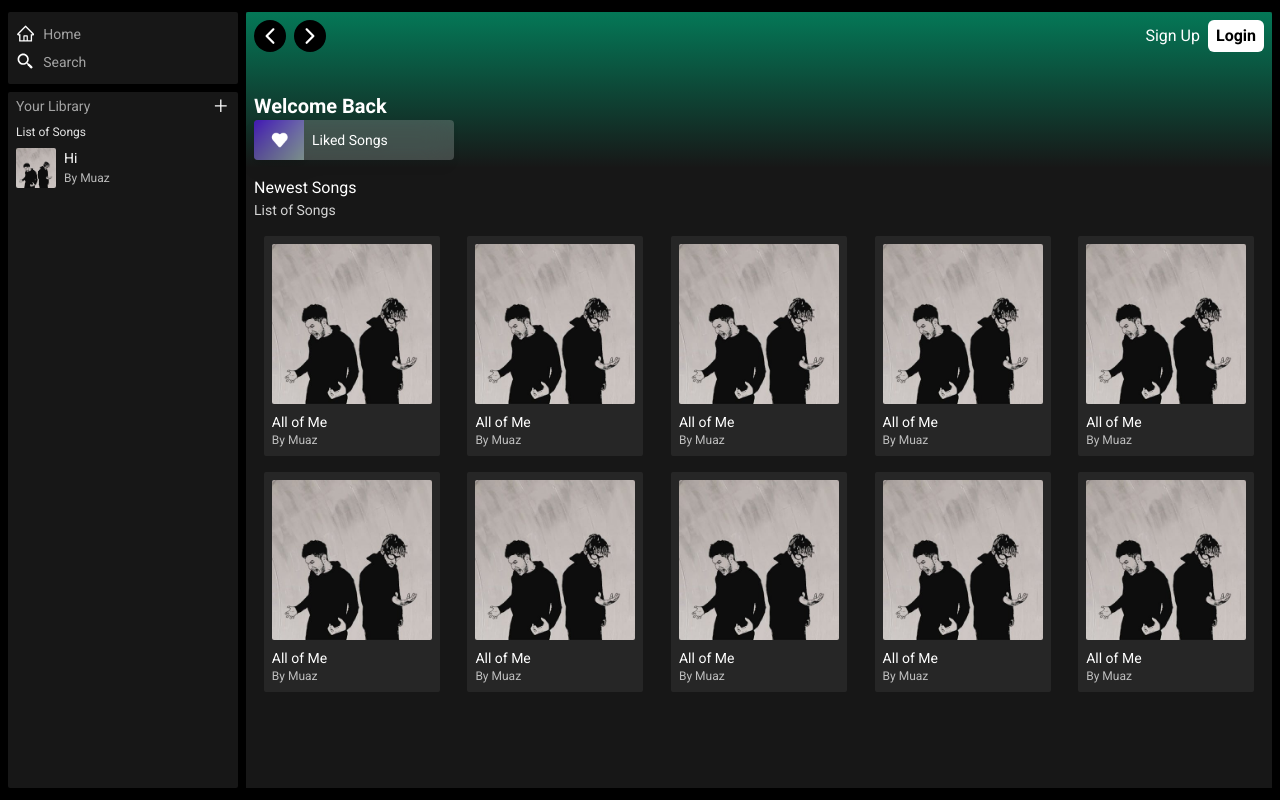
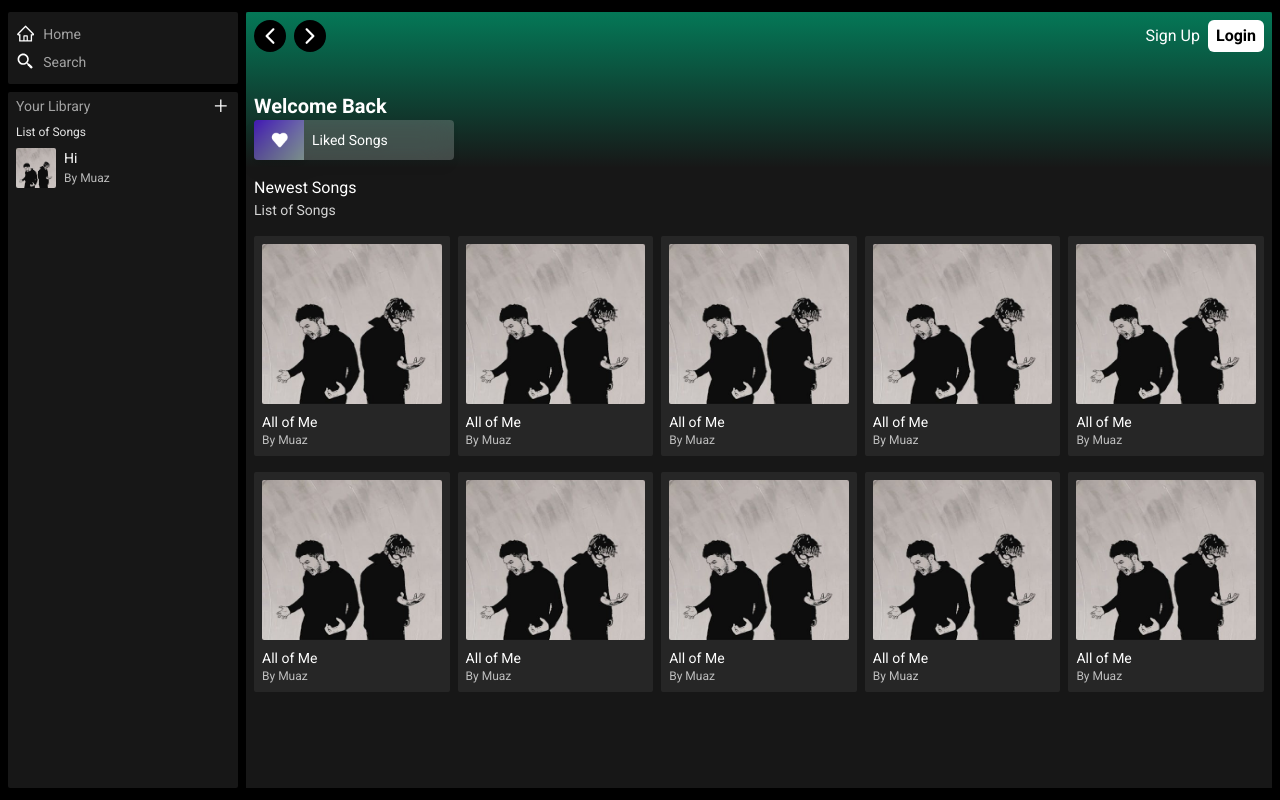
Before and after one commit to Muazzia/Spotify, a React (Vite) app: page / in a window 1280 px wide. Built offline with nearby package versions, Linux system fonts and the light colour scheme.

Commit message:
created reusable button

```diff
--- a/src/components/MainMusic.tsx
+++ b/src/components/MainMusic.tsx
@@ -1,4 +1,5 @@
 import m from "../assets/all_of_me_image.jpg";
+import PlayButton from "./PlayButton";
 
 const MainMusic = () => {
   return (
@@ -6,11 +7,14 @@ const MainMusic = () => {
       <img
         src={m}
         alt=""
-        className="h-[120px] w-[120px] lg:w-[160px] lg:h-[160px]  rounded-sm"
+        className="h-[120px] w-[120px] lg:w-[180px] lg:h-[160px]  rounded-sm"
       />
-      <div className="mt-2">
-        <p className="text-sm">All of Me</p>
-        <p className="text-xs text-white/70">By Muaz</p>
+      <div className="mt-2 group relative items-center justify-between flex ">
+        <div>
+          <p className="text-sm cursor-default">All of Me</p>
+          <p className="text-xs text-white/70 cursor-default">By Muaz</p>
+        </div>
+        <PlayButton className="h-8 w-8 hidden group-hover:block" />
       </div>
     </section>
   );
--- /dev/null
+++ b/src/components/PlayButton.tsx
@@ -0,0 +1,22 @@
+import { ButtonHTMLAttributes, FC } from "react";
+import { FiPlay } from "react-icons/fi";
+import { twMerge } from "tailwind-merge";
+
+interface Props extends ButtonHTMLAttributes<HTMLButtonElement> {
+  className?: string;
+}
+const PlayButton: FC<Props> = ({ className, ...props }) => {
+  return (
+    <button
+      {...props}
+      className={twMerge(
+        "bg-emerald-700 p-2 rounded-full items-center justify-center",
+        className
+      )}
+    >
+      <FiPlay />
+    </button>
+  );
+};
+
+export default PlayButton;
```
